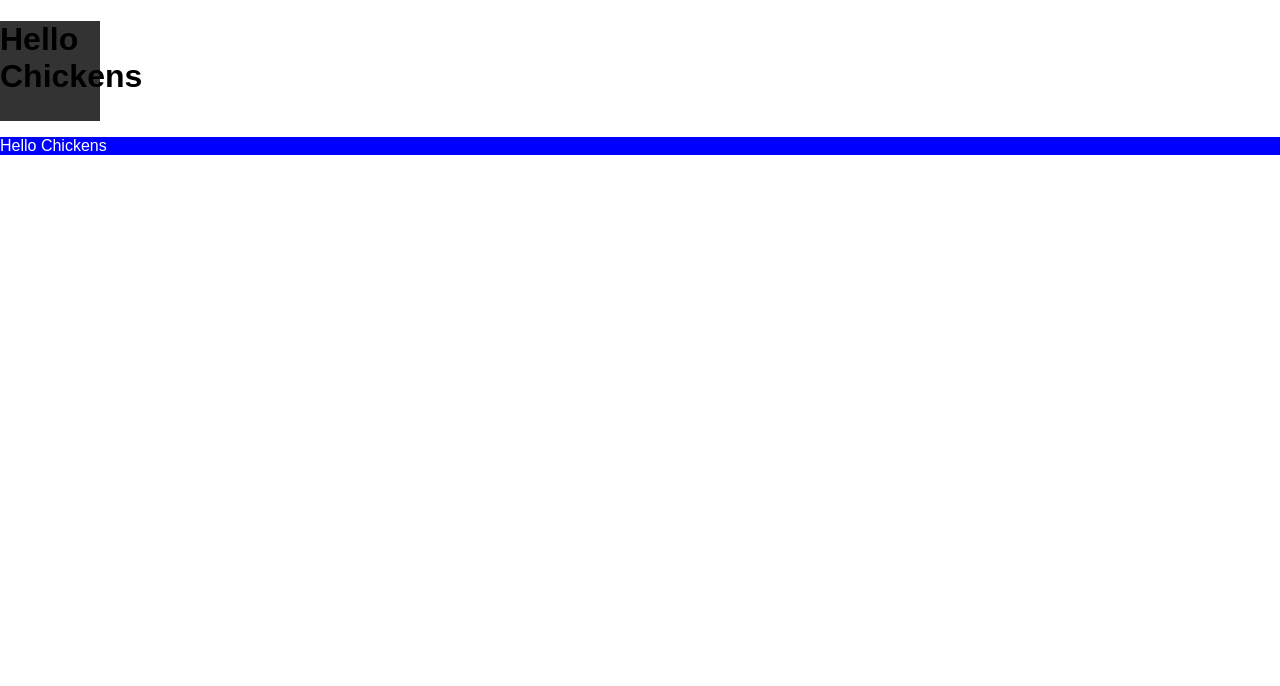
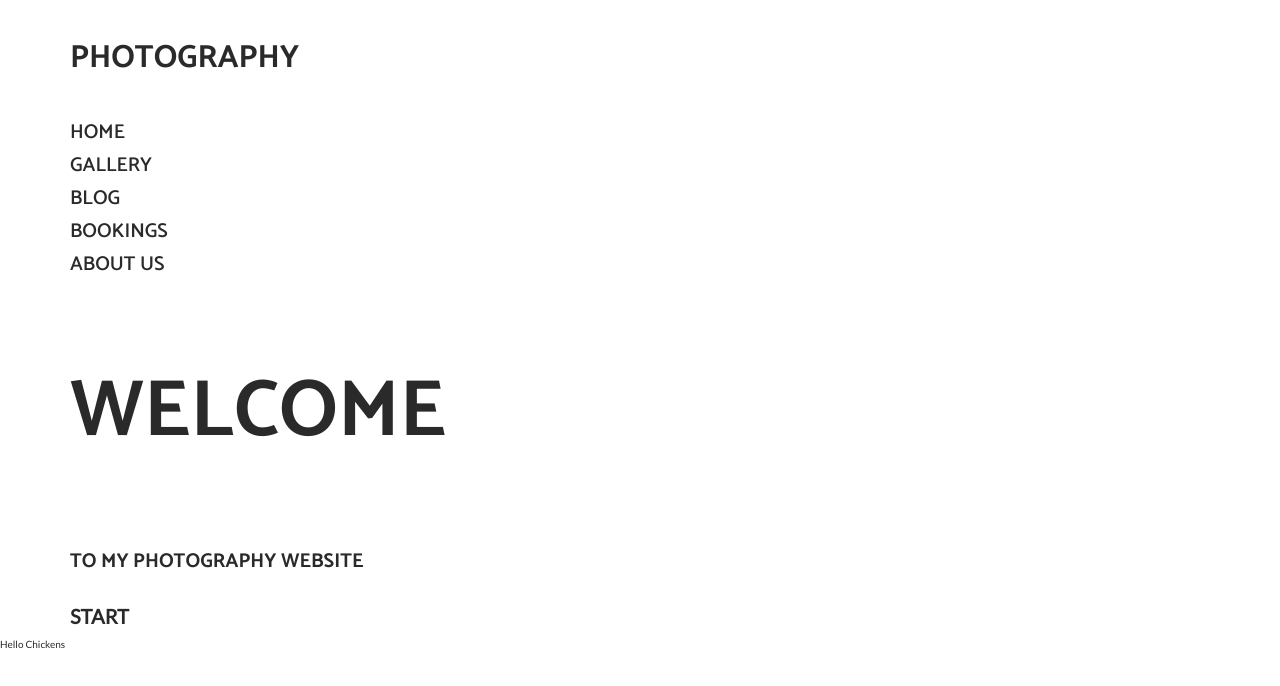
Before and after one commit to PhilippeSwing/Bootcamp--Project2, a plain HTML site: page index.html in a window 1280 px wide. Drawn offline with Linux system fonts and the light colour scheme.

Commit message:
created general styles, partial files and html for the header.

```diff
--- a/index.html
+++ b/index.html
@@ -5,17 +5,58 @@
     <meta charset="UTF-8">
     <meta name="viewport" content="width=device-width, initial-scale=1.0">
     <meta http-equiv="X-UA-Compatible" content="ie=edge">
+    <link rel='stylesheet' href='https://use.fontawesome.com/releases/v5.0.10/css/all.css' integrity='sha384-+d0P83n9kaQMCwj8F4RJB66tzIwOKmrdb46+porD/OvrJ+37WqIM7UoBtwHO6Nlg'
+        crossorigin='anonymous'>
+    <link href="https://fonts.googleapis.com/css?family=Catamaran:600,700|Lato:400,400i" rel="stylesheet">
     <link rel="stylesheet" href="./styles/styles.css">
-    <title>Document</title>
+    <title>Photography</title>
 </head>
 
 <body>
+    <!-- HEADER STARTS -->
+    <header>
+        <div class="wrapper-prim header-section hero">
+            <div class="wrapper-sec">
+                <section class="header-top">
+                    <header class="header__text-container">
+                        <h3 class="header-text section-sub-header">Photography</h3>
+                    </header class="header__text-container">
+                    <nav class="nav">
+                        <ul class="nav__list">
+                            <li class="nav__item">
+                                <a href="" class="nav__link">Home</a>
+                            </li>
+                            <li class="nav__item">
+                                <a href="" class="nav__link">Gallery</a>
+                            </li>
+                            <li class="nav__item">
+                                <a href="" class="nav__link">Blog</a>
+                            </li>
+                            <li class="nav__item">
+                                <a href="" class="nav__link">Bookings</a>
+                            </li>
+                            <li class="nav__item">
+                                <a href="" class="nav__link">About Us</a>
+                            </li>
+                        </ul>
+                    </nav>
+                </section>
 
+                <section class="hero-text-container">
+                    <h1 class="header-text site-header">Welcome</h1>
 
-    <header>
-        <h1>Hello Chickens</h1>
+                    <h4 class="header-text event-header">To my photography website</h4>
+
+                    <a href="" class="button">start</a>
+                </section>
+            </div>
+        </div>
     </header>
 
+    <main>
+
+    </main>
+    <!-- HEADER ENDS -->
     <footer>
         <p>Hello Chickens</p>
     </footer>
--- a/styles/partials/_general.scss
+++ b/styles/partials/_general.scss
@@ -0,0 +1,27 @@
+html {
+    font-size: 62.5%;
+}
+
+body {
+    font-family: $font-prim;
+    color: $colour-prim;
+}
+
+.wrapper-prim {
+    max-width: 1920px;
+    margin: 0 auto;
+}
+
+.wrapper-sec {
+    max-width: 1140px;
+    margin: 0 auto;
+}
+
+.wrapper-third {
+    max-width: 1530px;
+}
+
+img {
+    display: block;
+    max-width: 100%;
+}
--- a/styles/partials/_responsive.scss
+++ /dev/null
@@ -1,16 +0,0 @@
-/* Portrait tablet and small desktops */
-@media (max-width: 940px) {
-    body {
-        background:red;
-    }
-}
-
-/* Landscape phone to portrait tablet */
-@media (max-width: 767px) {
-
-}
-
-/* Landscape phones and down */
-@media (max-width: 480px) {
-
-}
--- a/styles/partials/_typography.scss
+++ b/styles/partials/_typography.scss
@@ -0,0 +1,63 @@
+.header-text,
+.nav__link {
+    font-family: $font-sec;
+    font-weight: 700;
+    text-transform: uppercase;
+}
+
+h1.site-header {
+    font-size: 8rem;
+}
+
+h2.section-header {
+    font-size: 4.6rem;
+}
+
+h3.section-sub-header {
+    font-size: 3.2rem;
+}
+
+h4.event-header {
+    font-size: 2rem;
+}
+
+.paragraph {
+    font-family: $font-sec;
+    font-size: 1.6rem;
+    font-weight: 400;
+}
+
+.nav {
+    color:blue;
+    &__list {
+        list-style-type: none;
+        padding-left: 0;
+    }
+    &___item {
+
+    }
+    &__link {
+        font-size: 2rem;
+        color: $colour-prim;
+        text-transform: uppercase;
+        text-decoration: none;
+        font-weight: 600;
+    }
+}
+
+.nav__link {
+
+}
+
+.article,
+.quote {
+    font-size: 2.4rem
+}
+
+.button {
+    font-size: 2rem;
+    font-weight: 700;
+    text-transform: uppercase;
+    text-decoration: none;
+    color: $colour-prim;
+}
--- a/styles/partials/_utils.scss
+++ b/styles/partials/_utils.scss
@@ -1,6 +1,10 @@
-$colourPrim: rgb(51, 51, 51);
+// COLOURS
+$colour-prim: rgb(42, 42, 42);
+// FONTS
+$font-prim: 'Lato', sans-serif;
+$font-sec: 'Catamaran', sans-serif;
 
-@mixin footer($backgroundColor) {
-    background-color: $backgroundColor;
-    color: white;
-}
+// @mixin footer($backgroundColor) {
+//     background-color: $backgroundColor;
+//     color: white;
+// }
--- a/styles/styles.scss
+++ b/styles/styles.scss
@@ -1,21 +1,33 @@
+// ========================
 // SETUP
 @import "partials/setup";
+// SETUP ENDS
 // ========================
-// GENERAL STYLES AND TYPOGRAPHY
+// ========================
+// UTILITIES
+@import "partials/utils";
+// UTILITIES ENDS
+// ========================
+// ========================
+// GENERAL STYLES
 @import "partials/general";
-// GENERAL STYLES AND TYPOGRAPHY ENDS
+// GENERAL STYLES ENDS
 // ========================
-@import "partials/utils";
+// ========================
+// TYPOGRAPHY
+@import "partials/typography";
+// TYPOGRAPHY ENDS
+// ========================
+
 @import "partials/header";
 @import "partials/footer";
-@import "partials/responsive";
 
-header {
-    background-color: $colourPrim;
-    height: 100px;
-    width: 100px;
-}
+// header {
+//     background-color: $colourPrim;
+//     height: 100px;
+//     width: 100px;
+// }
 
-footer {
-    @include footer(blue);
-}
+// footer {
+//     @include footer(blue);
+// }
```
Also changed, not shown: styles/styles.css, 1 other file.
